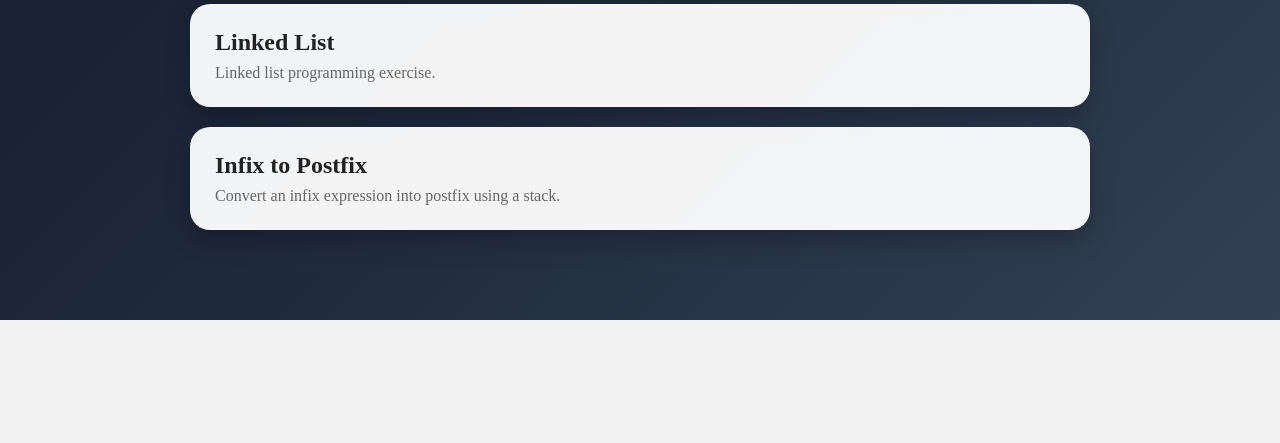
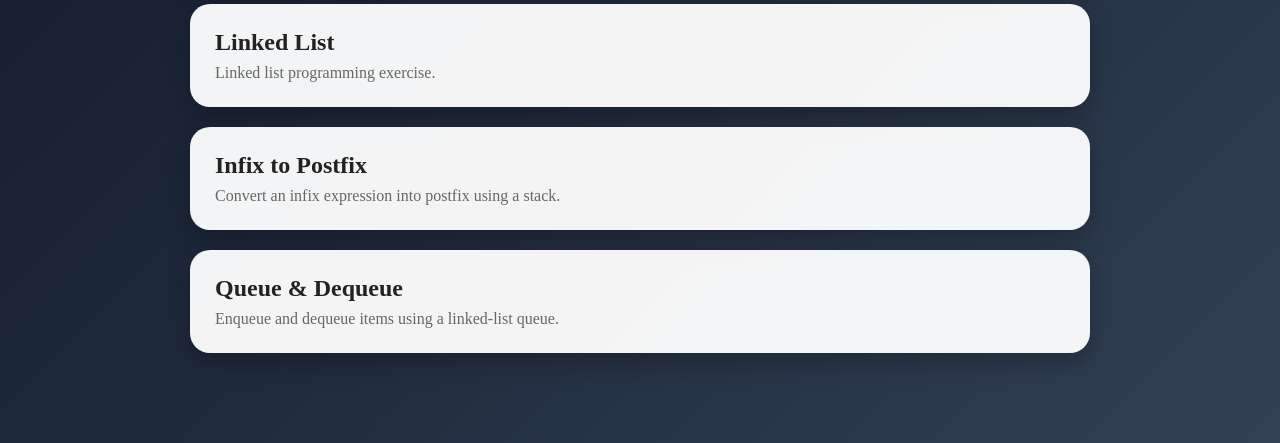
Before and after one commit to charlesandrewilagan061-beep/DSA, a Flask app: page /works in a window 1280 px wide. Shown: the part 597-1040 px from the top of the page. Before the commit the page ends 917 px from the top, so only its background shows below. Run offline with Flask 3, Linux system fonts and the light colour scheme.

Commit message:
Update works.html

```diff
--- a/templates/works.html
+++ b/templates/works.html
@@ -62,6 +62,11 @@
         <p>Convert an infix expression into postfix using a stack.</p>
     </a>
 
+    <a href="/works/queue" class="work-link">
+        <h2>Queue &amp; Dequeue</h2>
+        <p>Enqueue and dequeue items using a linked-list queue.</p>
+    </a>
+
 </div>
 
 </body>
```
